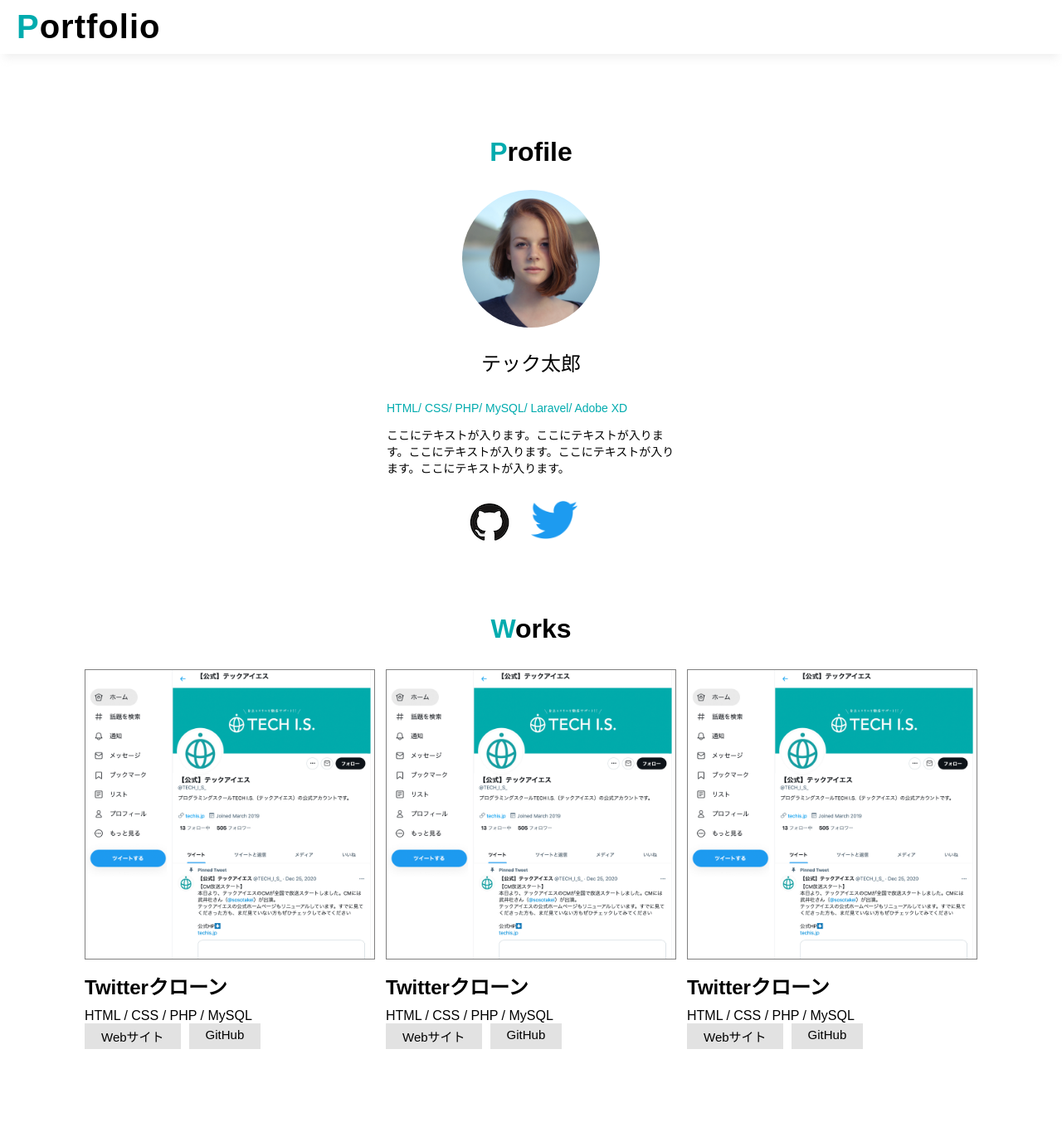
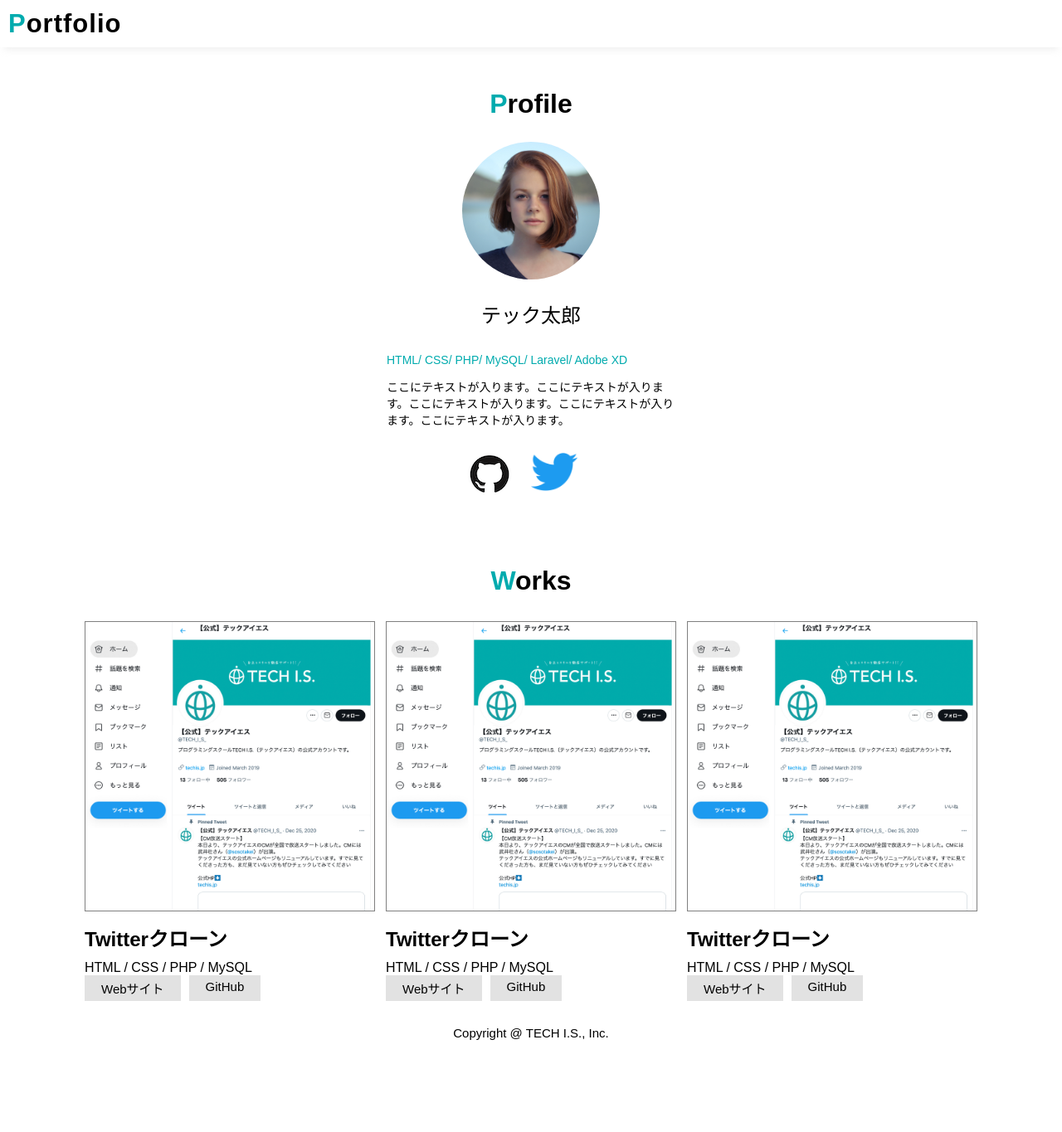
Before and after one commit to 104tive/104tive, a PHP site: page / in a window 1280 px wide. Shown: the whole page at 83% size. After the commit the page ends 1254 px from the top, so only its background shows below. Run offline with PHP 8.4, Linux system fonts and the light colour scheme.

Commit message:
フッター追加、レスポンシブ対応

```diff
--- a/index.html
+++ b/index.html
@@ -74,5 +74,8 @@
                     </div>
                 </li>
     </div>
+    <footer class="block-footer">
+        <p>Copyright @ TECH I.S., Inc.</p>
+    </footer>
 </body>
 </html>
--- a/style.css
+++ b/style.css
@@ -122,3 +122,84 @@ min-width:1076px;
     }
 
       .works-list .link a{background-color: rgb(226,226,226);padding: 5px 20px;margin-right: 10px;font-size: 15px;text-decoration: none;color: black;}
+
+
+      /*{Footer}のスタイルシート*/
+
+      .block-footer p {
+            clear: both;
+            text-align: center;
+            font-size: 15px;
+            margin: 5px 0 20px;
+      }
+
+           /*スマホ用のスタイルシート*/
+           @media screen and (max-width: 767px){
+            body{
+              min-width:100%;
+            }
+
+          /*{profile}のスタイルシート*/
+
+            .box-profile{
+              padding:0 10px;
+            }
+            .item-list b {
+              font-size: 18px;
+            }
+
+            .item-list{
+              max-width:100%;
+            }
+            .icon-list{
+               max-width:100%;
+            }
+            .icon-list li {
+              margin-right:25px;
+            }
+
+            /*{works}のスタイルシート*/
+            .box-works{
+              margin:60px 0 0 ;
+              padding: 0 10px;
+            }
+
+            .works-list{
+              max-width:100%;
+            }
+            .works-list li{
+               max-width:100%;
+              floate: none;
+              margin-right:0;
+              margin-bottom:30px;
+
+            }
+
+            .works-list li h3{
+              font-size:20px;
+              margin:5px 0;
+            }
+
+            .works-list li span{
+              fontsize:14px;
+            }
+
+          }
+
+    /*{header}のスタイルシート*/
+
+    .block-header{
+        padding: 0 10px 10px;
+        box-shadow: 0px 8px 8px -5px rgb(204 204 204 / 30%);
+    }
+
+
+    .block-header a {
+        font-size: 31px;
+    }
+
+    /* [main]のスタイルシート */
+
+    .block-main {
+        margin: 50px 0;
+      }
```
